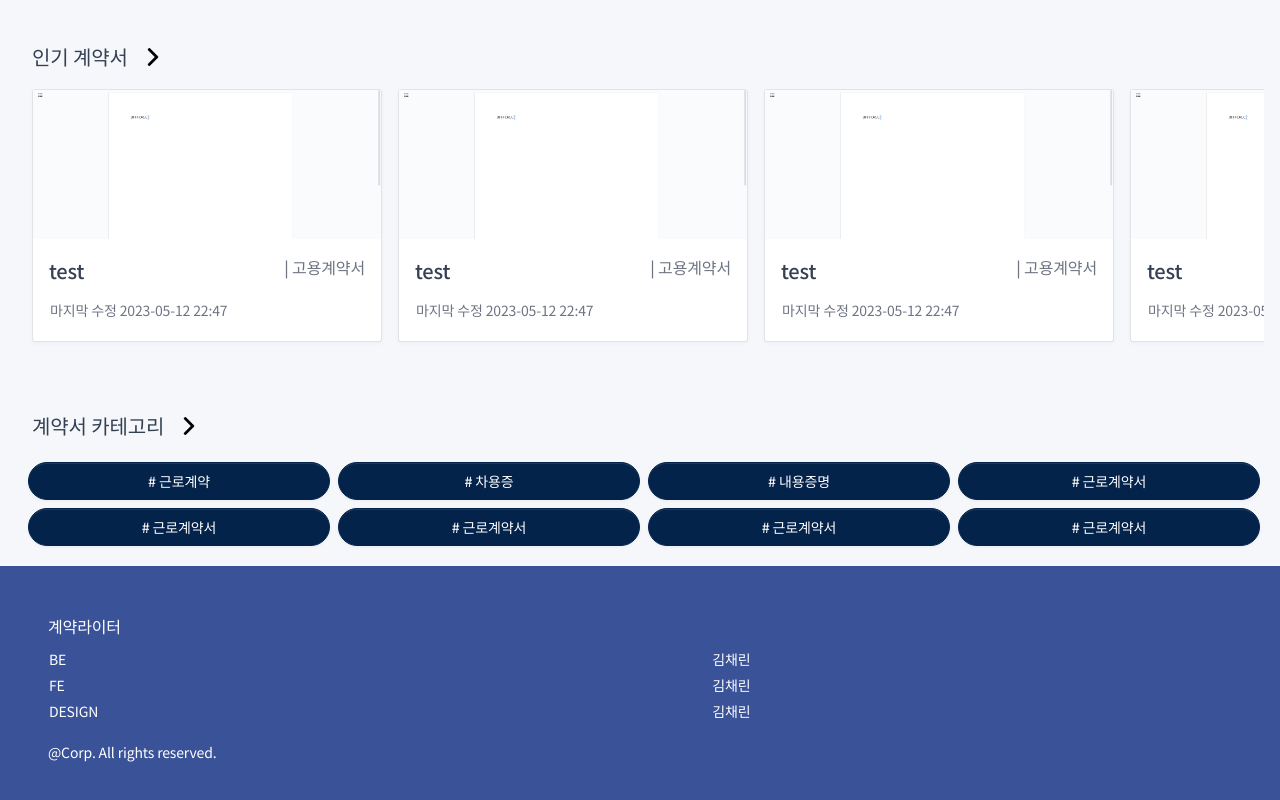
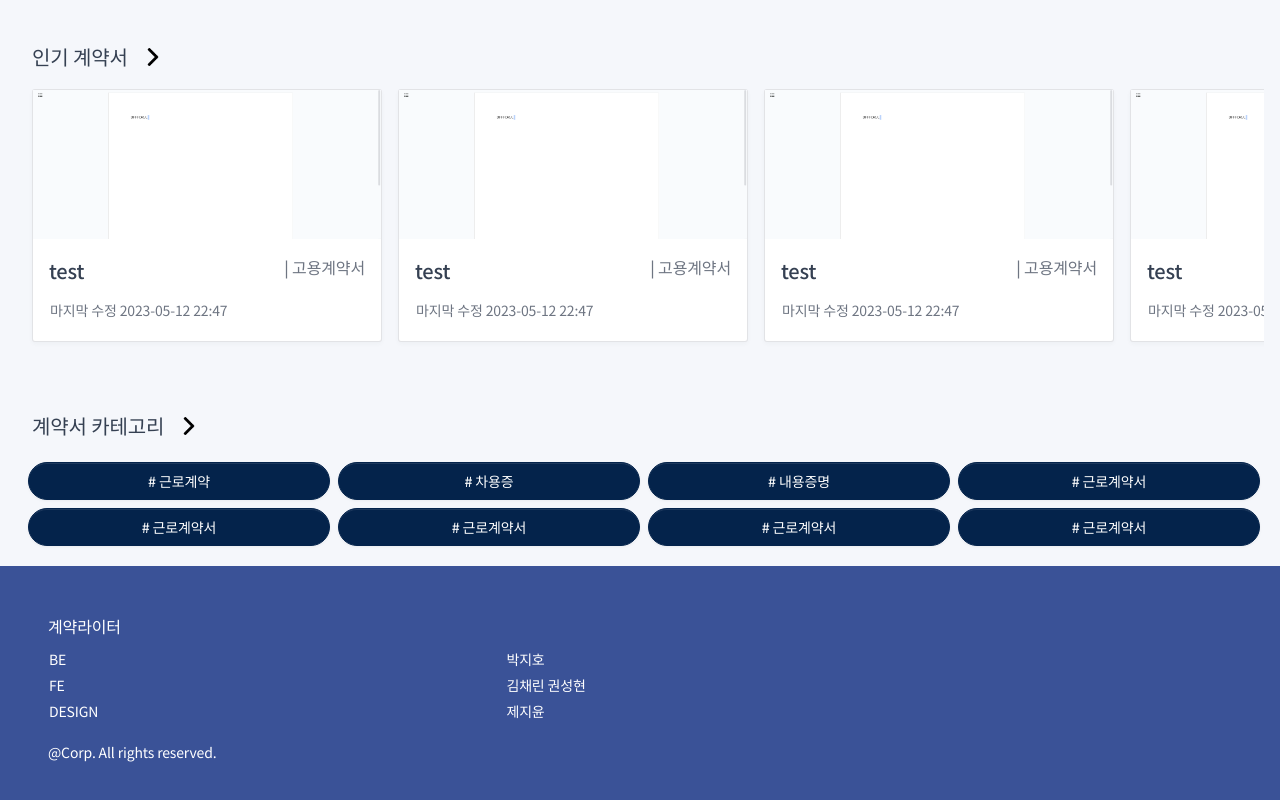
Before and after one commit to cherry-in/formMate, a React (Create React App) app: page / in a window 1280 px wide. Shown: the part 1458-2258 px from the top of the page. Built offline with nearby package versions, Linux system fonts and the light colour scheme.

Commit message:
Design: Footer

```diff
--- a/src/component/Footer/index.jsx
+++ b/src/component/Footer/index.jsx
@@ -9,15 +9,15 @@ const Footer = () => {
         <tbody>
           <tr>
             <td>BE</td>
-            <td>김채린</td>
+            <td>박지호</td>
           </tr>
           <tr>
             <td>FE</td>
-            <td>김채린</td>
+            <td>김채린 권성현</td>
           </tr>
           <tr>
             <td>DESIGN</td>
-            <td>김채린</td>
+            <td>제지윤</td>
           </tr>
         </tbody>
       </table>
```
